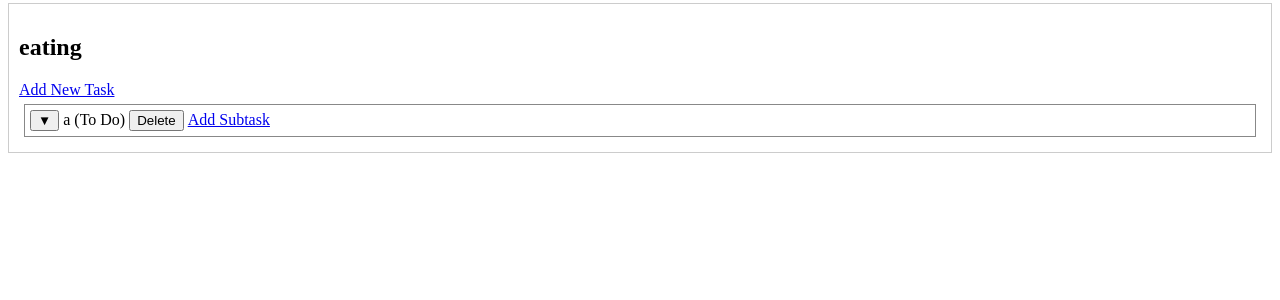
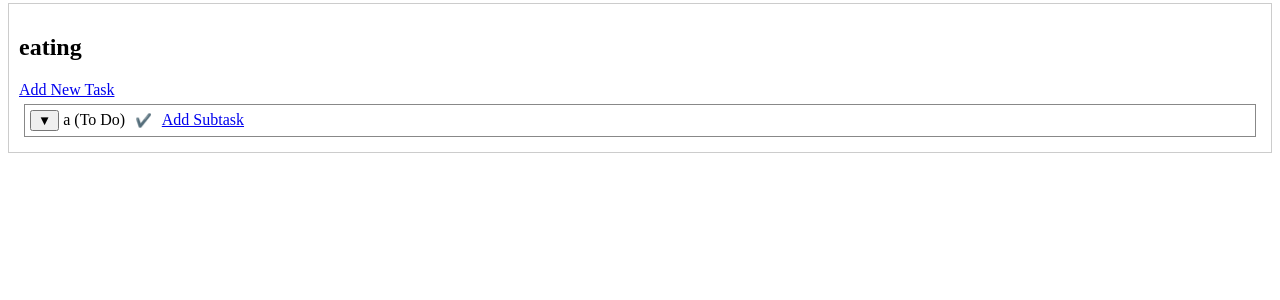
Before and after one commit to Taka0613/cs162_jinja, a Flask app: page / in a window 1280 px wide. Shown: the part 389-689 px from the top of the page. Run offline with Flask 2, Linux system fonts and the light colour scheme; a user stored in the database is signed in; data comes from the database, SQL or seed files in the repository; both versions use the stored data as it was after the commit.

Commit message:
check mark

```diff
--- a/templates/dashboard.html
+++ b/templates/dashboard.html
@@ -49,7 +49,9 @@
         <span>{{ task.title }} ({{ task.status }})</span>
         <form action="{{ url_for('delete_task', task_id=task.id) }}" method="POST" style="display: inline;">
             <input type="hidden" name="csrf_token" value="{{ csrf_token() }}">
-            <button type="submit">Delete</button>
+            <button type="submit" style="background: none; border: none; cursor: pointer;">
+                ✔️
+            </button>
         </form>
         {% if task.get_depth < 3 %} <a href="{{ url_for('add_subtask', task_id=task.id) }}">Add Subtask</a>
             {% else %}
```
Also changed, not shown: todo.db.
